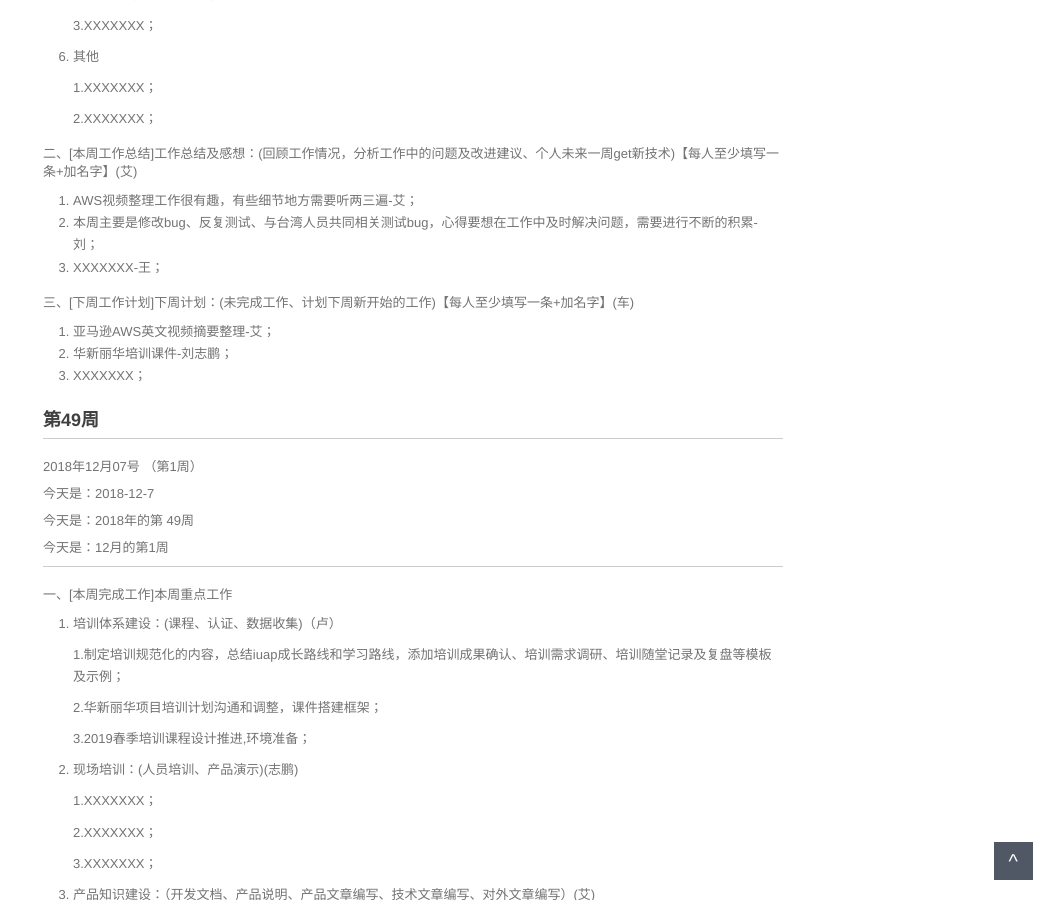
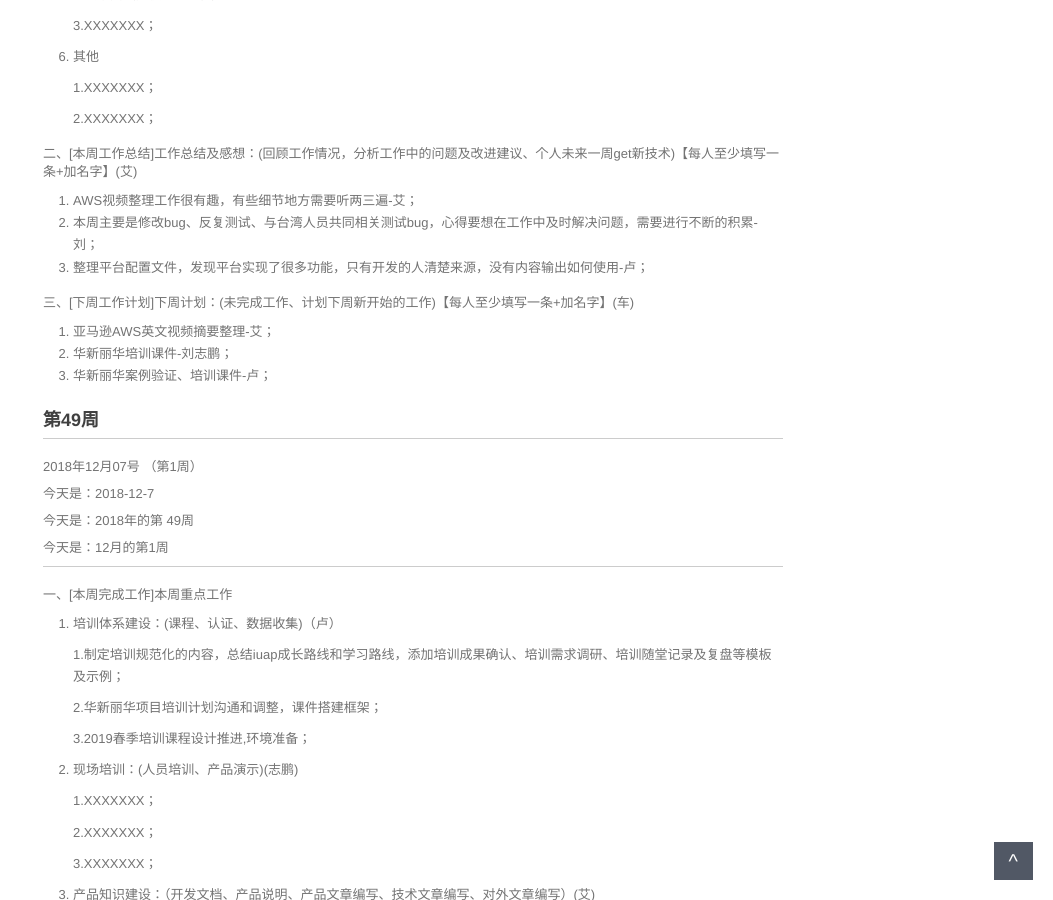
Before and after one commit to walllFlower/blog, a Jekyll site: the page built from _posts/2018-07-17-day_report_cxz.md, in a window 1280 px wide and 900 px high, scrolled down 1112 px. Shown: the whole window, without its empty margins (227-1280 px from the left). Built offline with Jekyll 4.4.1, drawn with Linux system fonts in a browser that asks for light colours; comment, search, counter and statistics services are not loaded.

Commit message:
Update 2018-07-17-day_report_cxz.md

```diff
--- a/_posts/2018-07-17-day_report_cxz.md
+++ b/_posts/2018-07-17-day_report_cxz.md
@@ -74,13 +74,13 @@ categories: 技术运营工作周报
 
 1. AWS视频整理工作很有趣，有些细节地方需要听两三遍-艾；
 2. 本周主要是修改bug、反复测试、与台湾人员共同相关测试bug，心得要想在工作中及时解决问题，需要进行不断的积累-刘；
-3. XXXXXXX-王；
+3. 整理平台配置文件，发现平台实现了很多功能，只有开发的人清楚来源，没有内容输出如何使用-卢；
 
 三、[下周工作计划]下周计划：(未完成工作、计划下周新开始的工作)【每人至少填写一条+加名字】(车)
 
 1. 亚马逊AWS英文视频摘要整理-艾；
 2. 华新丽华培训课件-刘志鹏；
-3. XXXXXXX；
+3. 华新丽华案例验证、培训课件-卢；
 
 
 ###  第49周
```
